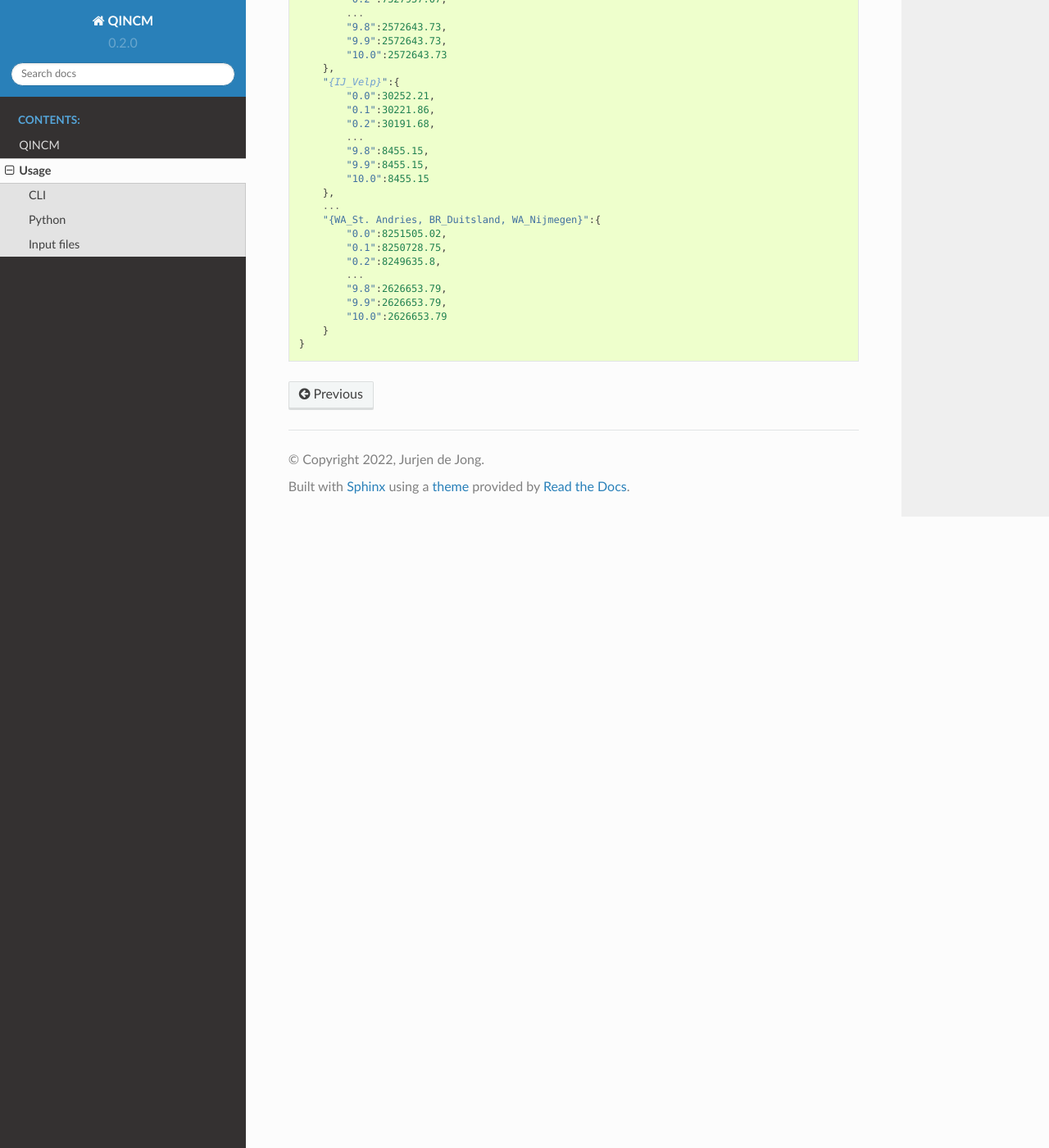
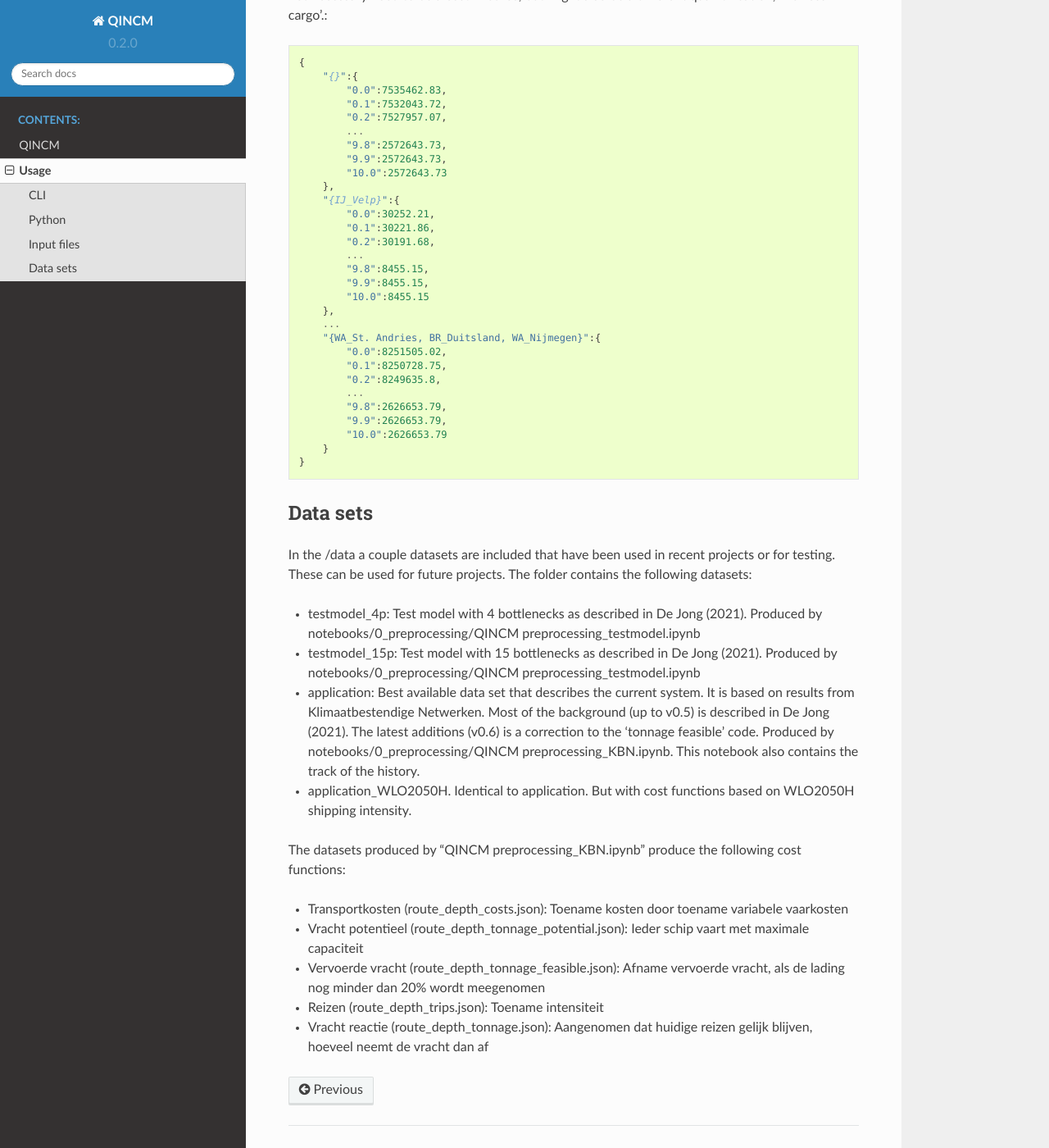
Before and after one commit to Deltares/QINCoM, a Sphinx documentation site: the page built from docs/usage.rst, in a window 1280 px wide and 1400 px high, scrolled down 2550 px. Shown: the whole window at 82% size. Built offline with Sphinx 7.4.7 and the Read the Docs theme 2.0.0, drawn with Linux system fonts in a browser that asks for light colours; pages that are not in the unit, such as notebooks, are missing from menus; some of the changed text lies outside the part shown.

Commit message:
Update readme

```diff
--- a/docs/usage.rst
+++ b/docs/usage.rst
@@ -3,6 +3,10 @@
 =====
 
 The tool can be run in both in CLI-mode by calling qincm.exe or by usage in python.
+
+Further documentation (in Dutch) is available in the memo below:
+
+`De Jong, J. (2021) Quick Inland Navigation Cost Model (QINCoM) voor een snelle berekening van het effect van laagwater en maatregelen op kosten van de binnenvaartsector . Deltares memo 11205272-005-ZWS-0003, d.d. december 2021 v1.0 <https://pub.kennisbank.deltares.nl/Details/fullCatalogue/1000020684>`_
 
 CLI
 ###
@@ -138,3 +142,22 @@
             "10.0":2626653.79
         }
     }
+
+Data sets
+#########
+
+In the /data a couple datasets are included that have been used in recent projects or for testing. These can be used for future projects.  The folder contains the following datasets:
+
+* testmodel_4p: Test model with 4 bottlenecks as described in De Jong (2021). Produced by notebooks/0_preprocessing/QINCM preprocessing_testmodel.ipynb
+* testmodel_15p: Test model with 15 bottlenecks as described in De Jong (2021). Produced by notebooks/0_preprocessing/QINCM preprocessing_testmodel.ipynb
+* application: Best available data set that describes the current system. It is based on results from Klimaatbestendige Netwerken. Most of the background (up to v0.5) is described in De Jong (2021). The latest additions (v0.6) is a correction to the 'tonnage feasible' code. Produced by notebooks/0_preprocessing/QINCM preprocessing_KBN.ipynb. This notebook also contains the track of the history.
+* application_WLO2050H. Identical to application. But with cost functions based on WLO2050H shipping intensity.
+
+
+The datasets produced by "QINCM preprocessing_KBN.ipynb" produce the following cost functions:
+
+* Transportkosten (route_depth_costs.json): Toename kosten door toename variabele vaarkosten
+* Vracht potentieel (route_depth_tonnage_potential.json): Ieder schip vaart met maximale capaciteit
+* Vervoerde vracht (route_depth_tonnage_feasible.json): Afname vervoerde vracht, als de lading nog minder dan 20% wordt meegenomen
+* Reizen (route_depth_trips.json): Toename intensiteit
+* Vracht reactie (route_depth_tonnage.json): Aangenomen dat huidige reizen gelijk blijven, hoeveel neemt de vracht dan af
```
